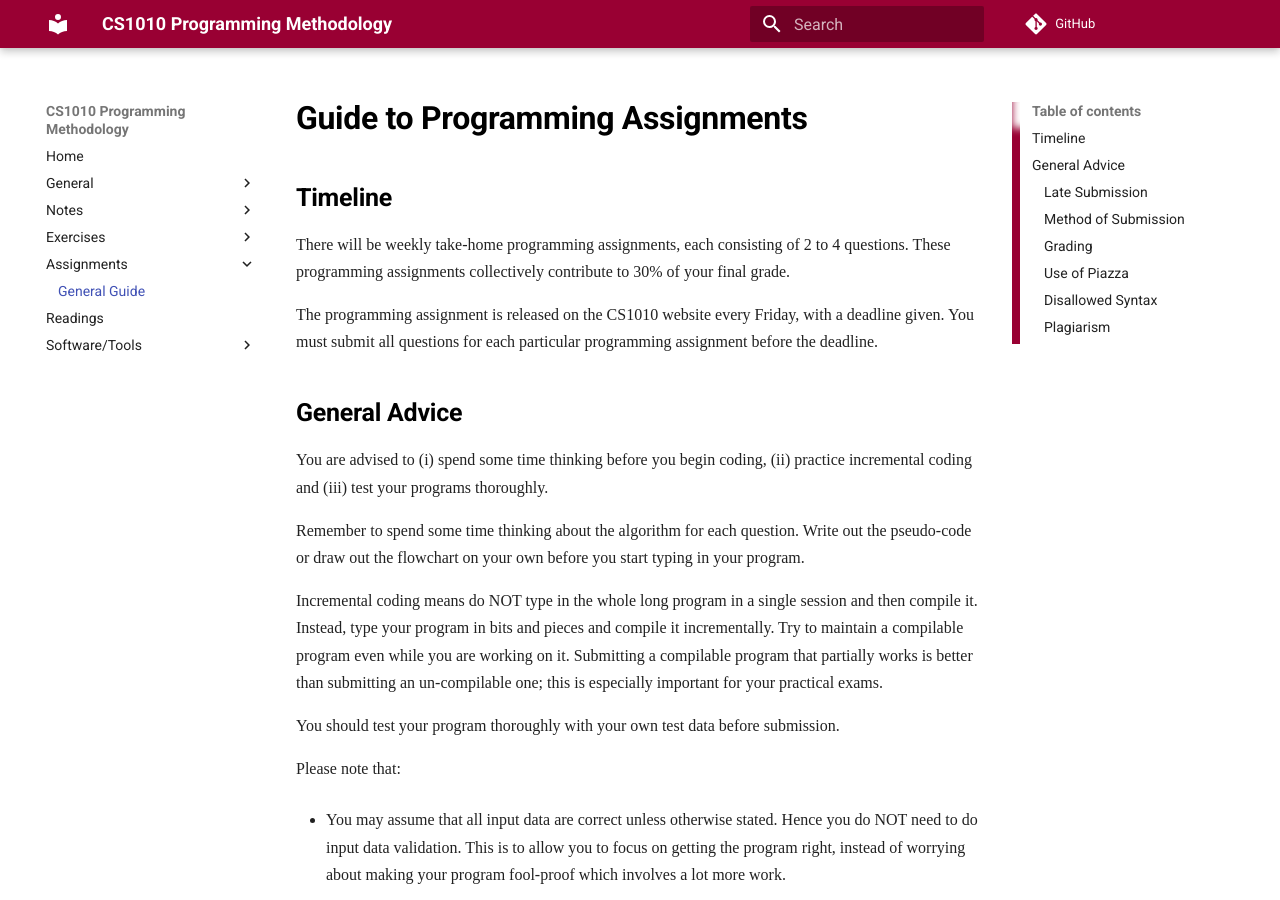
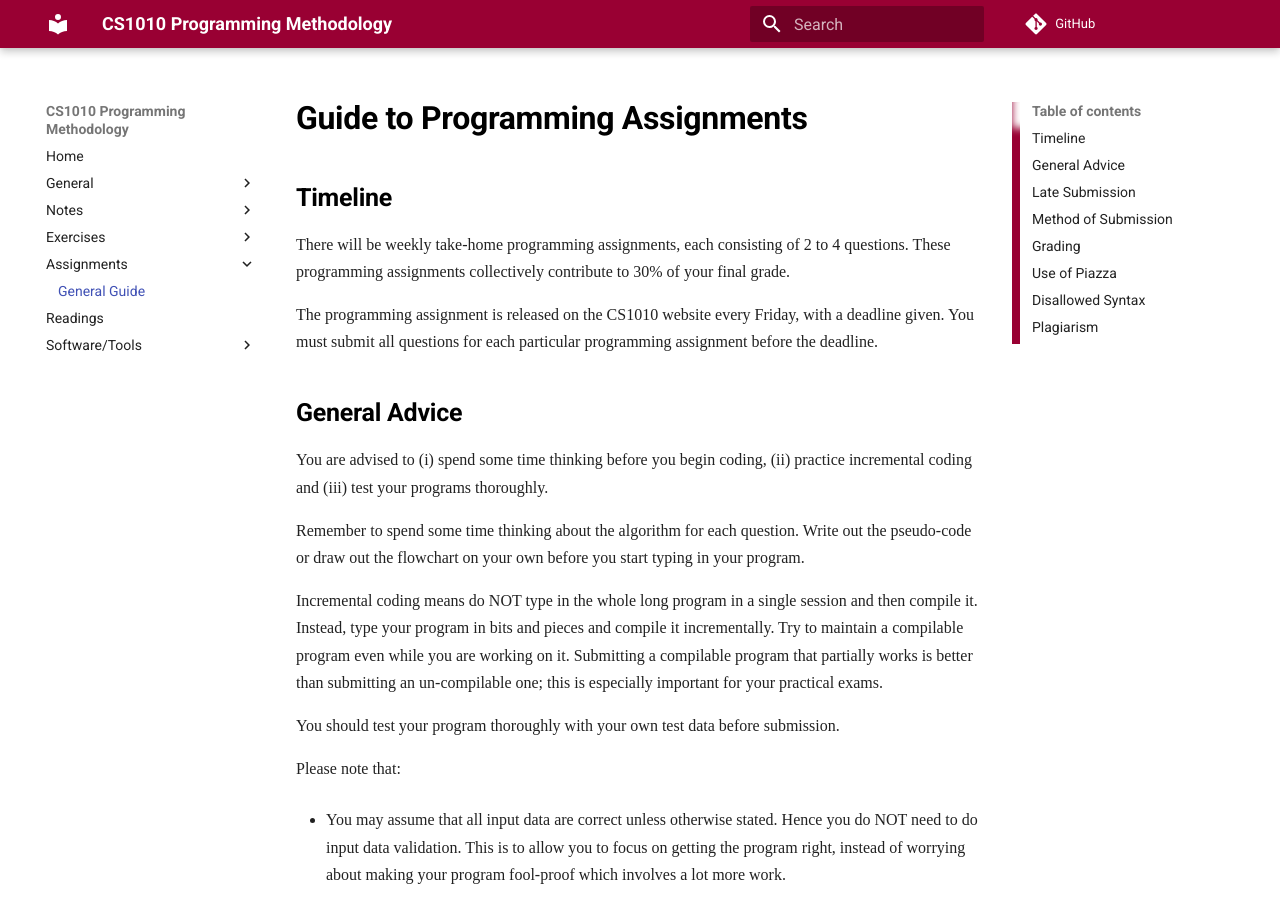
Before and after one commit to LL-Pengfei/CS1010-AY1819S1-Personal, an MkDocs documentation site: the page built from docs/assignment.md, in a window 1280 px wide and 900 px high. Built offline with MkDocs 1.6.1 and Material for MkDocs 9.7.7, drawn with Linux system fonts in a browser that asks for light colours; nearby versions of some CDN libraries; some web fonts are replaced; comment, search, counter and statistics services are not loaded; old or Windows-style settings are respelled for this version of MkDocs.

Commit message:
Update headings

```diff
--- a/docs/assignment.md
+++ b/docs/assignment.md
@@ -22,15 +22,15 @@
 
 - Copying others' programs or relying on others to help you with these assignments will only offer a short-term reprieve. When Practical Exam (PE) time comes, your inadequacy will be exposed and the consequence would be dire.
 
-### Late Submission
+## Late Submission
 All programming assignments must be submitted on time.  If you need an extension, please ask for one and provide a justification for approval.  Only academic reasons and compassionate reasons can be considered (e.g., representing NUS for a sports event is OK; Attending a wedding is not.)
 
 For late submission, there is a 1% penalty (of the total awarded marks for that particular assignment) for every 5-minute after the deadline, capped at 80%.  For example, if an assignment is awarded 40 marks, and it is submitted 100 minutes after the deadline, the student will get 32 marks instead (20% penalty).  If it is submitted 10 hours after the deadline, the student will get 8 marks (as it has hit the cap of 80% penalty).
 
-### Method of Submission
+## Method of Submission
 Please follow the instructions provided in each programming assignment to submit the programs to GitHub.  Programs submitted through other means, such as emails, will NOT be accepted.
 
-### Grading
+## Grading
 Only the final submission of each exercise will be graded.  For each exercise, we will provide you will a limited set of test data.  During grading, we may grade your program with additional test data.
 
 Each programming assignment will be graded differently.  Generally, marks are given for attempt, correctness, design, and style, and documentation.  The weight of each one will be adjusted over the semester.
@@ -39,17 +39,17 @@
 
 Feedback will be provided by the graders on GitHub.
 
-### Use of Piazza
+## Use of Piazza
 If you have doubts about the problem statements of an assignment, you may raise them on Piazza.  But before that, please read through the problem statements carefully first, and check if the same questions have been asked and answered on the forum.
 
 Please exercise discretion when posting to Piazza.
 
 Before the deadline, you are NOT to post the solution to the assignment, complete or partial, on Piazza (or any publicly accessible online site).
 
-### Disallowed Syntax
+## Disallowed Syntax
 Some programming assignments may explicitly disallow the use of certain syntax. Generally, using syntax or statements which are not yet covered either in class or in the assignment statement is strongly discouraged.  We also discourage the use of certain syntax for this module, (e.g., `++`) you should not use them.  The assignments are designed such that you should not need to do so (even though doing so may result in your program being shorter or more efficient). If the objective of the assignment is undermined, the penalty for using such forbidden syntax will be heavy. If in doubt, please ask for clarification.
 
-### Plagiarism
+## Plagiarism
 You are NOT to copy from others or allow others to copy your programs.  We take plagiarism seriously.  See [our policies](policies.md) page for details.
 
 This means that you should also guard your solution carefully, not posting them to publicly accessible places, or change the permissions of the files on the CS1010 PE hosts so that it is accessible by others.
```
